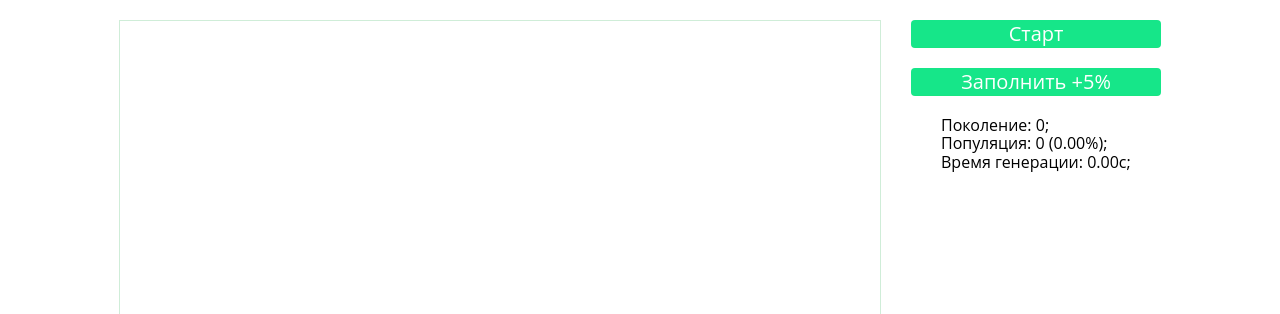
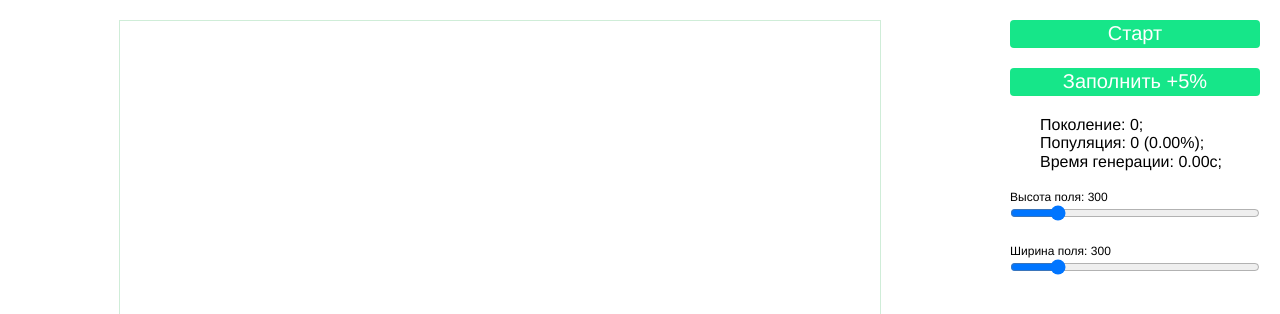
Before and after one commit to hwnd1982/game-life, a website built with Vite: page index.html in a window 1280 px wide. Both pictures are taken after a click on the button "Старт". Shown: the top 314 px of the page. Built offline with nearby package versions, Linux system fonts and the light colour scheme.

Commit message:
added resizing

```diff
--- a/Controllers/GameController.ts
+++ b/Controllers/GameController.ts
@@ -9,16 +9,15 @@ export class GameController extends EventEmiter {
   #intervalId: number | null = null
   #area: number
 
-  constructor(width: number, height: number, app: AppElement) {
+  constructor(height: number, width: number, app: AppElement) {
     super();
     this.#area = width * height;
-    this.#game = new Game(width, height);
+    this.#game = new Game(height, width);
     this.#veiw = new GameVeiwCanvas(
       this.#game.height,
       this.#game.width,
       app,
       this.setPoint.bind(this),
-      this.getGen.bind(this)
     );
     this.#game.on('change', this.change.bind(this));
     this.#game.on('pause', this.pause.bind(this));
@@ -69,9 +68,9 @@ export class GameController extends EventEmiter {
     return this.#game.getState(y, x);
   }
 
-  getGen(y: number, x: number) {
-    return this.#game.getGen();
-  }
+  // getGen(y: number, x: number) {
+  //   return this.#game.getGen();
+  // }
 
   change(event: string, y: number, x: number, state: number) {
     this.#veiw.change(y, x, state);
@@ -79,7 +78,6 @@ export class GameController extends EventEmiter {
 
   fill(value: number) {
     this.#game.fill(value);
-
     return this
   }
 
@@ -88,7 +86,7 @@ export class GameController extends EventEmiter {
 
     this.#game.width = value;
     this.#area = this.#game.width * this.#game.height;
-    this.#veiw.setSize();
+    this.#veiw.setWidth(value);
 
     return this;
   }
@@ -98,7 +96,7 @@ export class GameController extends EventEmiter {
 
     this.#game.height = value;
     this.#area = this.#game.width * this.#game.height;
-    this.#veiw.setSize();
+    this.#veiw.setHeight(value);
 
     return this;
   }
--- a/Elements/AppInitElement.ts
+++ b/Elements/AppInitElement.ts
@@ -1,84 +1,42 @@
 import { GameController } from "../Controllers/GameController";
 import { AppElement } from "./AppElement";
+import { ButtomElement } from "./ButtomElement";
+import { ProgressElement } from "./ProgressElement";
+import { RangeElement } from "./RangeElement";
 
 export class AppInitElement extends AppElement {
   controller: GameController
 
-  constructor(parent: AppElement) {
-    const controller = new GameController(500, 500, parent);
+  constructor(height: number, width: number, parent: AppElement) {
+    const controller = new GameController(height, width, parent);
     const genEl = new AppElement('span', { className: 'text' });
     const popEl = new AppElement('span', { className: 'text' });
     const timeEl = new AppElement('span', { className: 'text' });
 
-    const start = new AppElement('button', { className: 'button start', textContent: 'Старт' }, {
-      cb(element) {
-        (element as HTMLElement).addEventListener('click', () => {
-          controller.start();
-        });
-      },
-    });
+    const start = new ButtomElement(() => controller.start(), 'start', 'Старт');
+    const pause = new ButtomElement(() => controller.pause(), 'button pause none', 'Пауза');
+    const stop = new ButtomElement(() => controller.stop(), 'button stop none', 'Стоп');
+    const fill = new ButtomElement(() => controller.fill(5), 'button fill', 'Заполнить +5%');
 
-    const pause = new AppElement('button', { className: 'button pause none', textContent: 'Пауза' }, {
-      cb(element) {
-        (element as HTMLElement).addEventListener('click', () => {
-          controller.pause();
-        });
-      },
-    });
+    const rangeHeight = new RangeElement(height, 'Высота поля: ', (value: number) => controller.height(value));
+    const rangeWidth = new RangeElement(width, 'Ширина поля: ', (value: number) => controller.width(value));
 
-    const stop = new AppElement('button', { className: 'button stop none', textContent: 'Стоп' }, {
-      cb(element) {
-        (element as HTMLElement).addEventListener('click', () => {
-          controller.stop();
-        });
-      },
-    });
-
-    const fill = new AppElement('button', { className: 'button fill', textContent: 'Заполнить +5%' }, {
-      cb(element) {
-        (element as HTMLElement).addEventListener('click', () => {
-          controller.fill(5);
-        });
-      },
-    });
-
-    const percent = new AppElement('span');
-    const rest = new AppElement('span');
-
-    const progress = new AppElement('p', { className: 'progress none' }, {
-      appends: [
-        new AppElement('span', { className: 'progress-text' }, {
-          appends: [
-            percent,
-            new AppElement('span', { textContent: 'осталось ' }),
-            rest
-          ]
-        }),
-        new AppElement('span', { className: 'progress-line' }, {
-          append: new AppElement('span', { className: 'progress-bg' }),
-          cb(element) {
-            controller.on('progress', (event: string, progress: number, time: number) => {
-              (element as HTMLElement).parentElement?.classList.remove('none');
-              (element as HTMLElement).style.width = `${(progress * 100).toFixed(2)}%`;
-              (percent as HTMLElement).textContent = `${(progress * 100).toFixed(2)}%`;
-              (rest as HTMLElement).textContent = `~ ${(time / 1000 / progress - time / 1000).toFixed(2)}с`;
-            })
-          },
-        })
-      ]
-    })
+    const progress = new ProgressElement(controller);
 
     super('div', { className: 'controls' }, {
       appends: [start, fill, pause, stop,
         new AppElement('p', { className: 'info' }, {
           appends: [genEl, popEl, timeEl]
         }),
+        rangeHeight,
+        rangeWidth,
         progress
       ],
       parent
     });
 
     this.controller = controller;
+
     this.controller.on('gen', (event: string, gen: number, alive: number, time: number) => {
       (genEl as HTMLElement).textContent = `Поколение: ${gen};`;
       (popEl as HTMLElement).textContent = `Популяция: ${alive} (${(alive / controller.area * 100).toFixed(2)}%);`;
@@ -96,6 +54,9 @@ export class AppInitElement extends AppElement {
       (fill as HTMLElement).classList.add('none');
       (pause as HTMLElement).classList.remove('none');
       (stop as HTMLElement).classList.remove('none');
+
+      (rangeHeight as HTMLElement).classList.add('none');
+      (rangeWidth as HTMLElement).classList.add('none');
     });
     this.controller.on('pause', () => {
       (start as HTMLElement).classList.remove('none');
@@ -108,6 +69,9 @@ export class AppInitElement extends AppElement {
       (fill as HTMLElement).classList.remove('none');
       (pause as HTMLElement).classList.add('none');
       (stop as HTMLElement).classList.add('none');
+
+      (rangeHeight as HTMLElement).classList.remove('none');
+      (rangeWidth as HTMLElement).classList.remove('none');
     });
   }
 }
--- /dev/null
+++ b/Elements/ButtomElement.ts
@@ -0,0 +1,14 @@
+import { GameController } from "../Controllers/GameController";
+import { AppElement } from "./AppElement";
+
+export class ButtomElement extends AppElement {
+  constructor(callback: () => void, className: string, textContent: string,) {
+    super('button', { className: `button${' ' + className || ''}`, textContent }, {
+      cb(element) {
+        (element as HTMLElement).addEventListener('click', () => {
+          callback();
+        });
+      },
+    })
+  }
+}
--- /dev/null
+++ b/Elements/ProgressElement.ts
@@ -0,0 +1,32 @@
+import { GameController } from "../Controllers/GameController";
+import { AppElement } from "./AppElement";
+
+export class ProgressElement extends AppElement {
+  constructor(controller: GameController) {
+    const percent = new AppElement('span');
+    const rest = new AppElement('span');
+
+    super('p', { className: 'progress none' }, {
+      appends: [
+        new AppElement('span', { className: 'progress-text' }, {
+          appends: [
+            percent,
+            new AppElement('span', { textContent: 'осталось ' }),
+            rest
+          ]
+        }),
+        new AppElement('span', { className: 'progress-line' }, {
+          append: new AppElement('span', { className: 'progress-bg' }),
+          cb(element) {
+            controller.on('progress', (event: string, progress: number, time: number) => {
+              (element as HTMLElement).parentElement?.classList.remove('none');
+              (element as HTMLElement).style.width = `${(progress * 100).toFixed(2)}%`;
+              (percent as HTMLElement).textContent = `${(progress * 100).toFixed(2)}%`;
+              (rest as HTMLElement).textContent = `~ ${(time / 1000 / progress - time / 1000).toFixed(2)}с`;
+            })
+          },
+        })
+      ]
+    })
+  }
+}
--- /dev/null
+++ b/Elements/RangeElement.ts
@@ -0,0 +1,33 @@
+import { AppElement } from "./AppElement";
+
+export class RangeElement extends AppElement {
+  constructor(size: number, textContent: string, callback: (value: number) => void) {
+    const lebel = new AppElement('span', { className: 'range-value', textContent: `${size}` });
+
+    super('div', { className: 'range' }, {
+      appends: [
+        new AppElement('lebel', { className: 'range-label' }, {
+          appends: [
+            new AppElement('span', { className: 'range-text', textContent }),
+            lebel
+          ]
+        }),
+        new AppElement('input', { className: 'range-input', type: 'range', min: '50', max: '1500', step: '25', value: `${size}` }, {
+          cb(element) {
+            (element as HTMLElement).addEventListener('change', () => {
+              const value = (element as HTMLFormElement).value;
+
+              callback(+value);
+            });
+
+            (element as HTMLElement).addEventListener('input', () => {
+              const value = (element as HTMLFormElement).value;
+
+              (lebel as HTMLFormElement).textContent = value;
+            })
+          },
+        })
+      ]
+    })
+  }
+}
--- a/Modules/Cell.ts
+++ b/Modules/Cell.ts
@@ -10,7 +10,6 @@ export class Cell {
   #checked: boolean = false;
   #scene: Scene
   #side: { t: number, r: number, b: number, l: number }
-
 
   constructor(x: number, y: number, scene: Scene, cellsState: [
     CellState,
--- a/Veiw/GameVeiwCanvas.ts
+++ b/Veiw/GameVeiwCanvas.ts
@@ -1,5 +1,4 @@
 import { AppElement } from "../Elements/AppElement";
-import { Scene } from "../Types/types";
 
 export class GameVeiwCanvas extends AppElement {
   ctx: CanvasRenderingContext2D | null = null
@@ -11,21 +10,18 @@ export class GameVeiwCanvas extends AppElement {
   draw: (event: MouseEvent) => void
   resize: (event?: WindowEventHandlers) => void
 
-  setSize: () => void
-  getState: (y: number, x: number) => number
-  getGen: () => void
+  setWidth: (value: number) => void
+  setHeight: (value: number) => void
 
   constructor(
     sceneHeight: number,
     sceneWidth: number,
     parent: AppElement,
     setPoint: (y: number, x: number, state: number) => void,
-    // getState: (y: number, x: number) => number,
-    getGen: () => [number, number][]
   ) {
 
     const sizeY = (window.innerHeight - 40) / sceneHeight;
-    const sizeX = (window.innerWidth - 250) / sceneWidth;
+    const sizeX = (window.innerWidth - 320) / sceneWidth;
 
     super('canvas', { className: 'canvas' }, { parent });
 
@@ -35,20 +31,8 @@ export class GameVeiwCanvas extends AppElement {
 
     if (this instanceof HTMLCanvasElement) {
       this.ctx = this.getContext('2d');
-      this.height = this.size * sceneHeight;
-      this.width = this.size * sceneWidth;
-
-      this.setSize = () => {
-        if (this instanceof HTMLCanvasElement) {
-          const sizeY = (window.innerHeight - 40) / sceneHeight;
-          const sizeX = (window.innerWidth - 250) / sceneWidth;
-
-          this.size = Math.min(sizeY, sizeX);
-
-          this.height = this.size * sceneHeight;
-          this.width = this.size * sceneWidth;
-        }
-      }
+      this.height = this.size * this.sceneHeight;
+      this.width = this.size * this.sceneWidth;
 
       this.draw = ({ type, target, buttons, button, clientY, clientX }) => {
         if ((!button && type === 'mouseup') || (type === 'mousemove' && !buttons)) return;
@@ -73,32 +57,28 @@ export class GameVeiwCanvas extends AppElement {
         this.ctx.fill();
       }
 
-      this.render = () => {
-        if (!this.ctx) return;
-
-        // const { currentGen, newGen, state } = getGen();
-
-
-        // currentGen.forEach(([x, y]) => this.change(y, x, state !== 'stop'));
-        // newGen.forEach(([x, y]) => this.change(y, x, state !== 'stop'));
-        // for (let y = 0; y < this.sceneHeight; y++) {
-        //   for (let x = 0; x < this.sceneWidth; x++) {
-        //     this.change(y, x, getState(y, x));
-        //   }
-        // }
-      }
-
       this.resize = () => {
         if (this instanceof HTMLCanvasElement) {
-          const sizeY = (window.innerHeight - 40) / sceneWidth;
-          const sizeX = (window.innerWidth - 250) / sceneWidth;
+          const sizeY = (window.innerHeight - 40) / this.sceneHeight;
+          const sizeX = (window.innerWidth - 320) / this.sceneWidth;
 
           this.size = Math.min(sizeY, sizeX);
 
-          this.height = this.size * sceneWidth;
-          this.width = this.size * sceneWidth;
+          this.height = this.size * this.sceneHeight;
+          this.width = this.size * this.sceneWidth;
         }
-        // this.render();
+      }
+
+      this.setWidth = (value: number) => {
+        this.sceneWidth = value;
+
+        this.resize();
+      }
+
+      this.setHeight = (value: number) => {
+        this.sceneHeight = value;
+
+        this.resize();
       }
 
       this.addEventListener('mouseup', this.draw.bind(this));
--- a/main.ts
+++ b/main.ts
@@ -12,7 +12,7 @@ class App extends AppElement {
       parent: document.body
     });
 
-    new AppInitElement(this);
+    new AppInitElement(300, 300, this);
   }
 }
 
--- a/sass/_default.sass
+++ b/sass/_default.sass
@@ -4,13 +4,13 @@
 body
   box-sizing: border-box
   margin: 0
-  font-family: "Open Sans", Helvetica, sans-serif
+  font-family: Helvetica, sans-serif
 
 .app
   padding: 20px
   min-height: 100vh
-  display: flex
-  align-items: flex-start
-  justify-content: center
+  display: grid
+  grid-template-columns: 1fr max-content
+  justify-items: center
   &>:not(:last-child)
     margin-right: 30px
--- a/sass/_scene.sass
+++ b/sass/_scene.sass
@@ -1,6 +1,5 @@
 .scene, .canvas
   border: 1px solid rgba( 15, 165, 60, 0.2 )
-  // box-shadow: 5px 5px 20px 5px #0005
 
 .cell
   width: 2px
@@ -12,13 +11,11 @@
     background-color: green
 
 .controls
-  // padding: 20px
   flex-shrink: 0
-  max-width: 250px
+  width: 250px
   display: flex
   flex-direction: column
   height: 100%
-  width: 100%
   justify-content: start
   &>:not(:last-child)
     margin-bottom: 20px
@@ -55,8 +52,16 @@
   box-shadow: 0px 0px 0px rgba( 15, 165, 60, 0.0 )
   background: rgba( 20, 224, 133, 1 )
 
-.button.none, .none.progress
-  display: none
+.button, .progress, .range
+  &.none
+    display: none
+
+.range
+  font-size: 12px
+  &-label
+    display: block
+  &-input
+    width: 100%
 
 .progress
   position: relative
```
Also changed, not shown: Modules/Game.ts (+9 -4 lines).
